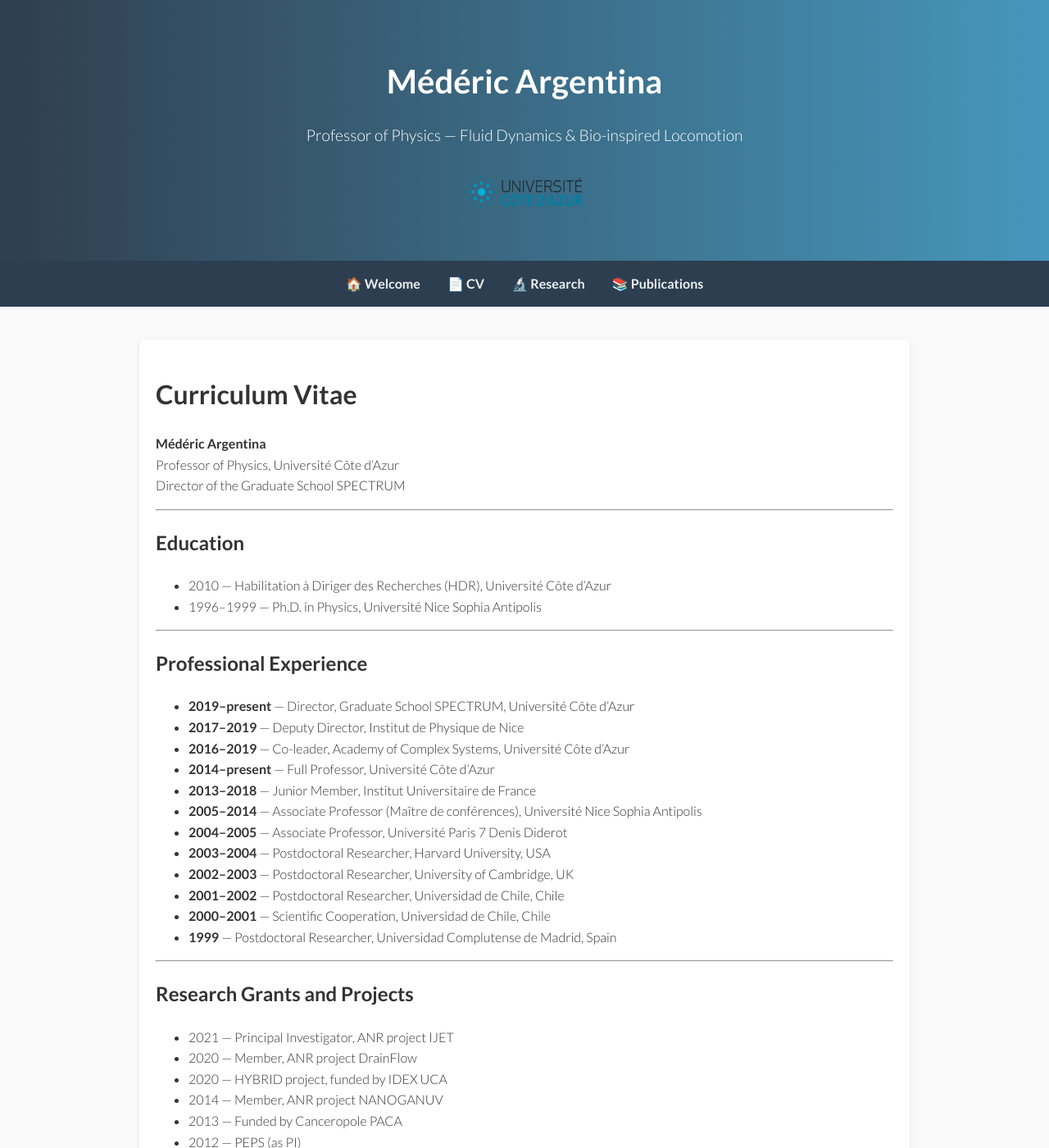
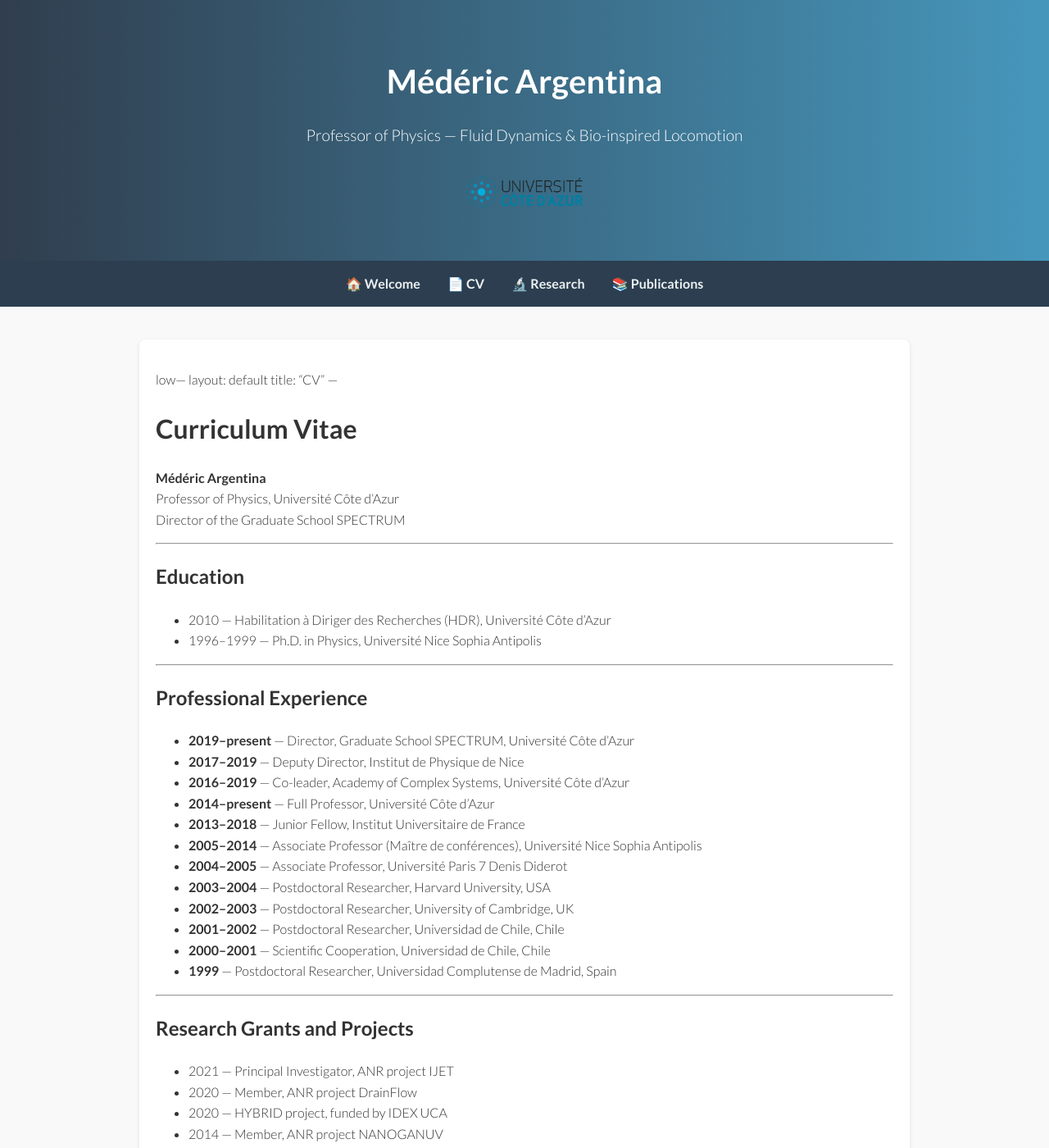
Before and after one commit to mederic-argentina/mederic-argentina.github.io, a Jekyll site: the page built from cv.md, in a window 1280 px wide and 1400 px high. Shown: the whole window at 82% size. Built offline with Jekyll 4.4.1, drawn with Linux system fonts in a browser that asks for light colours; our own code applies the rules of GitHub Pages for plain Markdown files.

Commit message:
Update cv.md

```diff
--- a/cv.md
+++ b/cv.md
@@ -1,4 +1,4 @@
----
+low---
 layout: default
 title: "CV"
 ---
@@ -22,7 +22,7 @@ Director of the Graduate School SPECTRUM
 - **2017–2019** — Deputy Director, Institut de Physique de Nice
 - **2016–2019** — Co-leader, Academy of Complex Systems, Université Côte d’Azur
 - **2014–present** — Full Professor, Université Côte d’Azur
-- **2013–2018** — Junior Member, Institut Universitaire de France
+- **2013–2018** — Junior Fellow, Institut Universitaire de France
 - **2005–2014** — Associate Professor (Maître de conférences), Université Nice Sophia Antipolis
 - **2004–2005** — Associate Professor, Université Paris 7 Denis Diderot
 - **2003–2004** — Postdoctoral Researcher, Harvard University, USA
```
